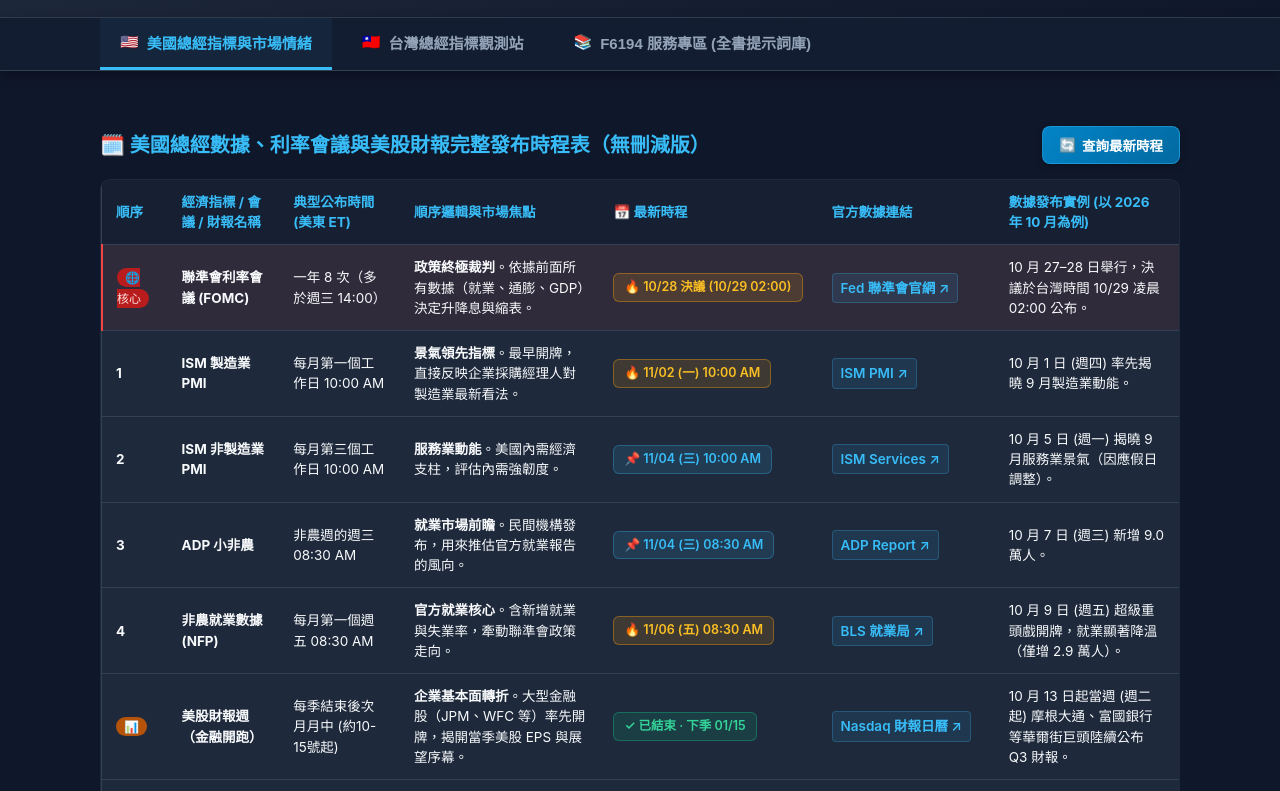
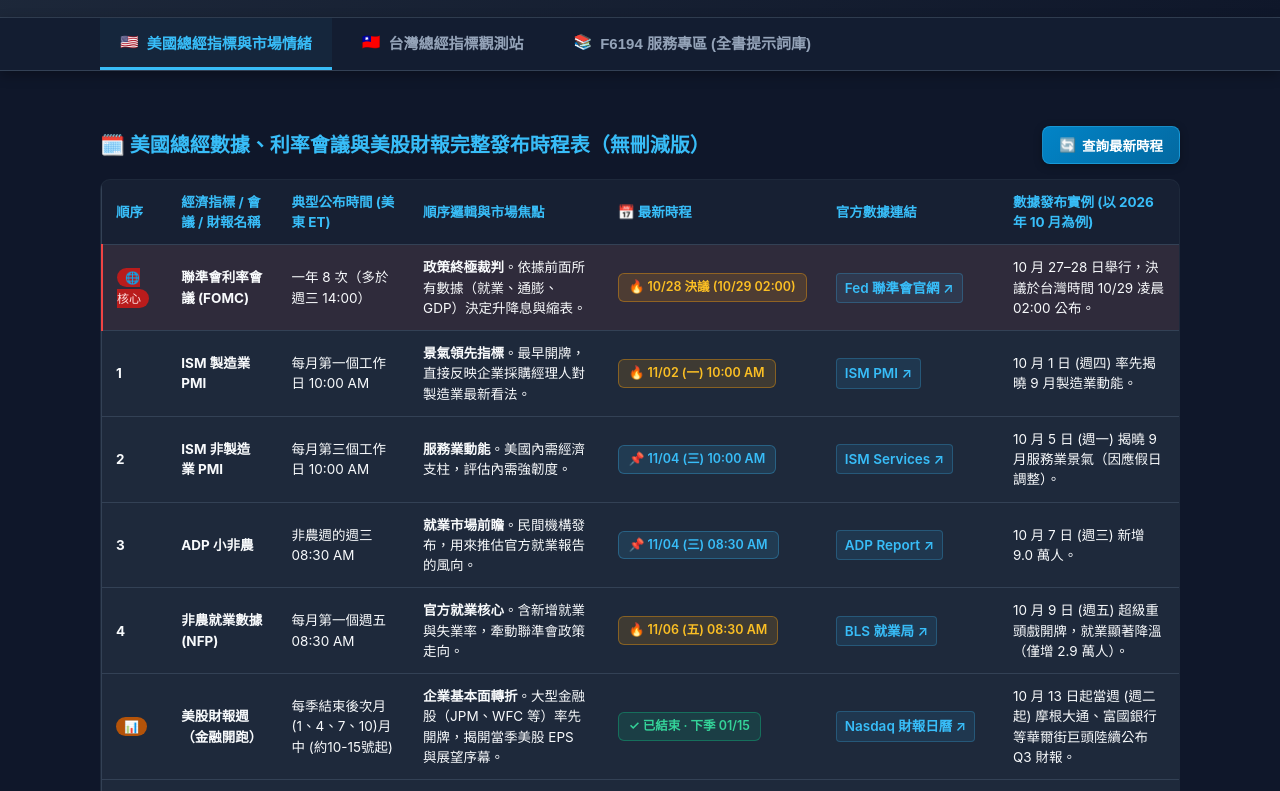
Before and after one commit to cloudlet001/taiwan-macro-dashboard, a plain HTML site: page index.html in a window 1280 px wide. Shown: the part 136-927 px from the top of the page. Drawn offline with Linux system fonts and the light colour scheme.

Commit message:
Update earnings-fin typical date text: add (1, 4, 7, 10)

```diff
--- a/index.html
+++ b/index.html
@@ -570,7 +570,7 @@
         <tr data-item="earnings-fin">
           <td><span class="card-badge gold">📊</span></td>
           <td><strong>美股財報週（金融開跑）</strong></td>
-          <td>每季結束後次月月中 (約10-15號起)</td>
+          <td>每季結束後次月(1、4、7、10)月中 (約10-15號起)</td>
           <td><strong>企業基本面轉折</strong>。大型金融股（JPM、WFC 等）率先開牌，揭開當季美股 EPS 與展望序幕。</td>
           <td class="schedule-cell"><span class="schedule-badge">點擊上方按鈕查詢</span></td>
           <td><a href="https://www.nasdaq.com/market-activity/earnings" target="_blank" class="org-link">Nasdaq 財報日曆 ↗</a></td>
```
